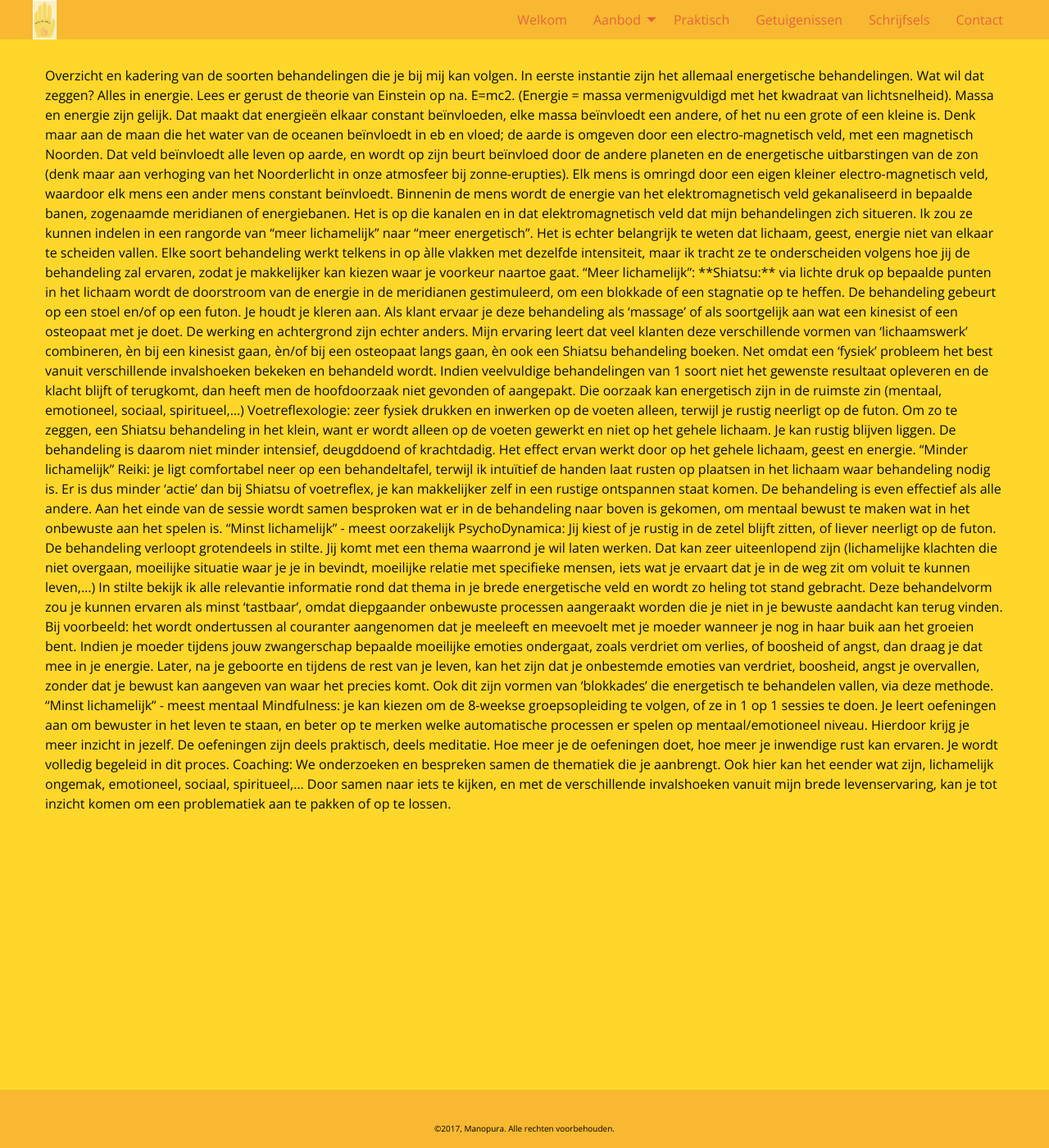
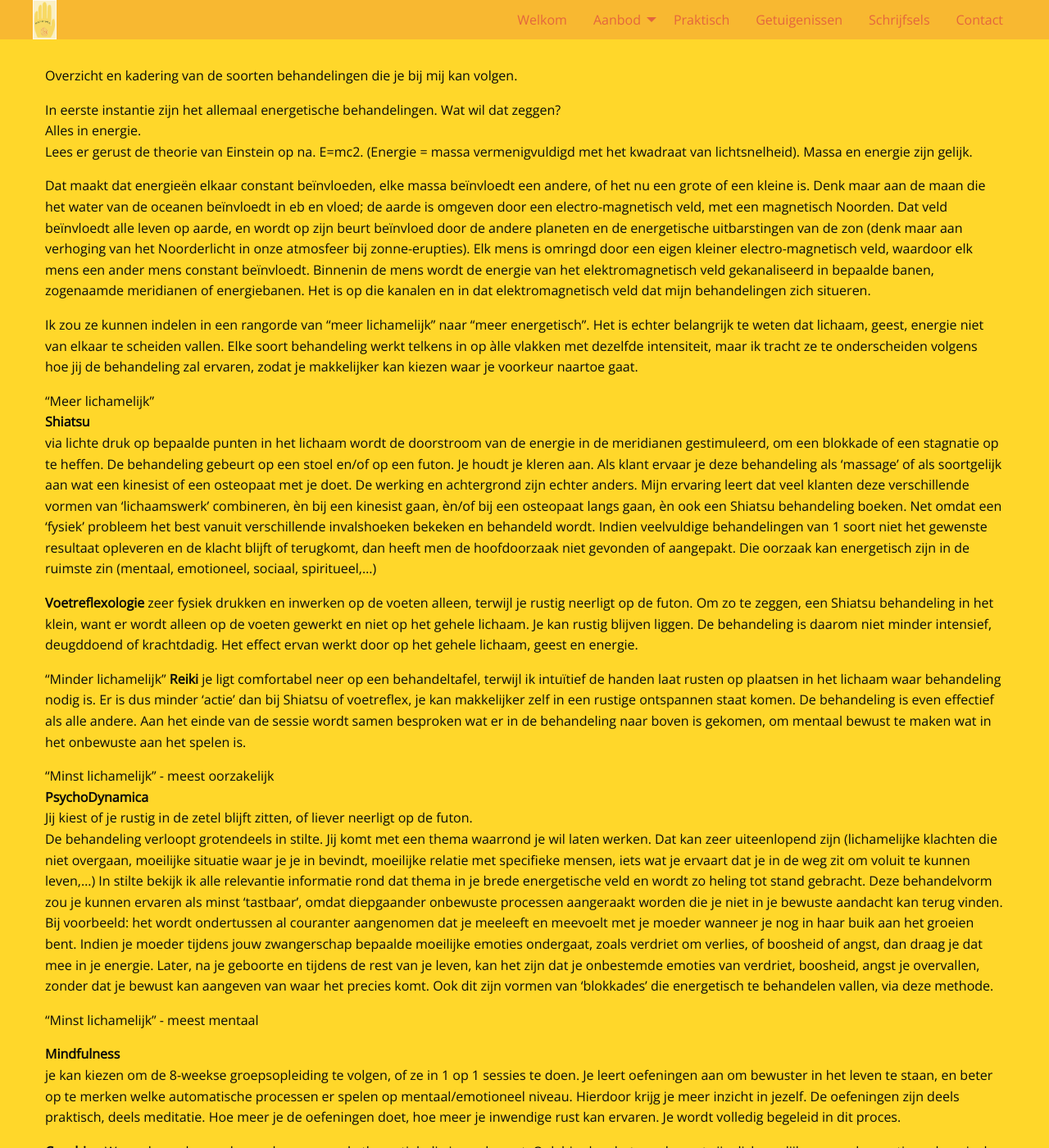
Before and after one commit to manopura/manopura.github.io, a Jekyll site: the page built from overzicht.md, in a window 1280 px wide and 1400 px high. Shown: the whole window at 82% size. Built offline with Jekyll 4.4.1, drawn with Linux system fonts in a browser that asks for light colours; nearby versions of some CDN libraries; some of the changed lines change nothing that is shown; some of the changed text lies outside the part shown.

Commit message:
Update and rename overzicht.html to overzicht.md

```diff
--- a/overzicht.html
+++ b/overzicht.md
@@ -14,18 +14,24 @@
 
 Ik zou ze kunnen indelen in een rangorde van “meer lichamelijk” naar “meer energetisch”. Het is echter belangrijk te weten dat lichaam, geest, energie niet van elkaar te scheiden vallen. Elke soort behandeling werkt telkens in op àlle vlakken met dezelfde intensiteit, maar ik tracht ze te onderscheiden volgens hoe jij de behandeling zal ervaren, zodat je makkelijker kan kiezen waar je voorkeur naartoe gaat.
 
-“Meer lichamelijk”:
-**Shiatsu:**
+“Meer lichamelijk”
+**Shiatsu**
 via lichte druk op bepaalde punten in het lichaam wordt de doorstroom van de energie in de meridianen gestimuleerd, om een blokkade of een stagnatie op te heffen. De behandeling gebeurt op een stoel en/of op een futon. Je houdt je kleren aan. Als klant ervaar je deze behandeling als ‘massage’ of als soortgelijk aan wat een kinesist of een osteopaat met je doet. De werking en achtergrond zijn echter anders. Mijn ervaring leert dat veel klanten deze verschillende vormen van ‘lichaamswerk’ combineren, èn bij een kinesist gaan, èn/of bij een osteopaat langs gaan, èn ook een Shiatsu behandeling boeken. Net omdat een ‘fysiek’ probleem het best vanuit verschillende invalshoeken bekeken en behandeld wordt. Indien veelvuldige behandelingen van 1 soort niet het gewenste resultaat opleveren en de klacht blijft of terugkomt, dan heeft men de hoofdoorzaak niet gevonden of aangepakt. Die oorzaak kan energetisch zijn in de ruimste zin (mentaal, emotioneel, sociaal, spiritueel,…)
 
-Voetreflexologie:
+**Voetreflexologie**
 zeer fysiek drukken en inwerken op de voeten alleen, terwijl je rustig neerligt op de futon. Om zo te zeggen, een Shiatsu behandeling in het klein, want er wordt alleen op de voeten gewerkt en niet op het gehele lichaam. Je kan rustig blijven liggen. De behandeling is daarom niet minder intensief, deugddoend of krachtdadig. Het effect ervan werkt door op het gehele lichaam, geest en energie.
 
 “Minder lichamelijk”
-Reiki: je ligt comfortabel neer op een behandeltafel, terwijl ik intuïtief de handen laat rusten op plaatsen in het lichaam waar behandeling nodig is. Er is dus minder ‘actie’ dan bij Shiatsu of voetreflex, je kan makkelijker zelf in een rustige ontspannen staat komen. De behandeling is even effectief als alle andere. Aan het einde van de sessie wordt samen besproken wat er in de behandeling naar boven is gekomen, om mentaal bewust te maken wat in het onbewuste aan het spelen is.
+**Reiki**
+je ligt comfortabel neer op een behandeltafel,
+terwijl ik intuïtief de handen laat rusten op plaatsen in het lichaam waar behandeling nodig is.
+Er is dus minder ‘actie’ dan bij Shiatsu of voetreflex, je kan makkelijker zelf in een rustige ontspannen staat komen.
+De behandeling is even effectief als alle andere.
+Aan het einde van de sessie wordt samen besproken wat er in de behandeling naar boven is gekomen,
+om mentaal bewust te maken wat in het onbewuste aan het spelen is.
 
 “Minst lichamelijk” - meest oorzakelijk
-PsychoDynamica:
+**PsychoDynamica**
 Jij kiest of je rustig in de zetel blijft zitten, of liever neerligt op de futon.
 De behandeling verloopt grotendeels in stilte. Jij komt met een thema waarrond je wil laten werken. Dat kan zeer uiteenlopend zijn (lichamelijke klachten die niet overgaan, moeilijke situatie waar je je in bevindt, moeilijke relatie met specifieke mensen, iets wat je ervaart dat je in de weg zit om voluit te kunnen leven,…)
 In stilte bekijk ik alle relevantie informatie rond dat thema in je brede energetische veld en wordt zo heling tot stand gebracht.
@@ -35,9 +41,9 @@
 
 “Minst lichamelijk” - meest mentaal
 
-Mindfulness:
+**Mindfulness**
 je kan kiezen om de 8-weekse groepsopleiding te volgen, of ze in 1 op 1 sessies te doen.
 Je leert oefeningen aan om bewuster in het leven te staan, en beter op te merken welke automatische processen er spelen op mentaal/emotioneel niveau. Hierdoor krijg je meer inzicht in jezelf. De oefeningen zijn deels praktisch, deels meditatie. Hoe meer je de oefeningen doet, hoe meer je inwendige rust kan ervaren. Je wordt volledig begeleid in dit proces.
 
-Coaching:
+**Coaching**
 We onderzoeken en bespreken samen de thematiek die je aanbrengt. Ook hier kan het eender wat zijn, lichamelijk ongemak, emotioneel, sociaal, spiritueel,… Door samen naar iets te kijken, en met de verschillende invalshoeken vanuit mijn brede levenservaring, kan je tot inzicht komen om een problematiek aan te pakken of op te lossen.
```
